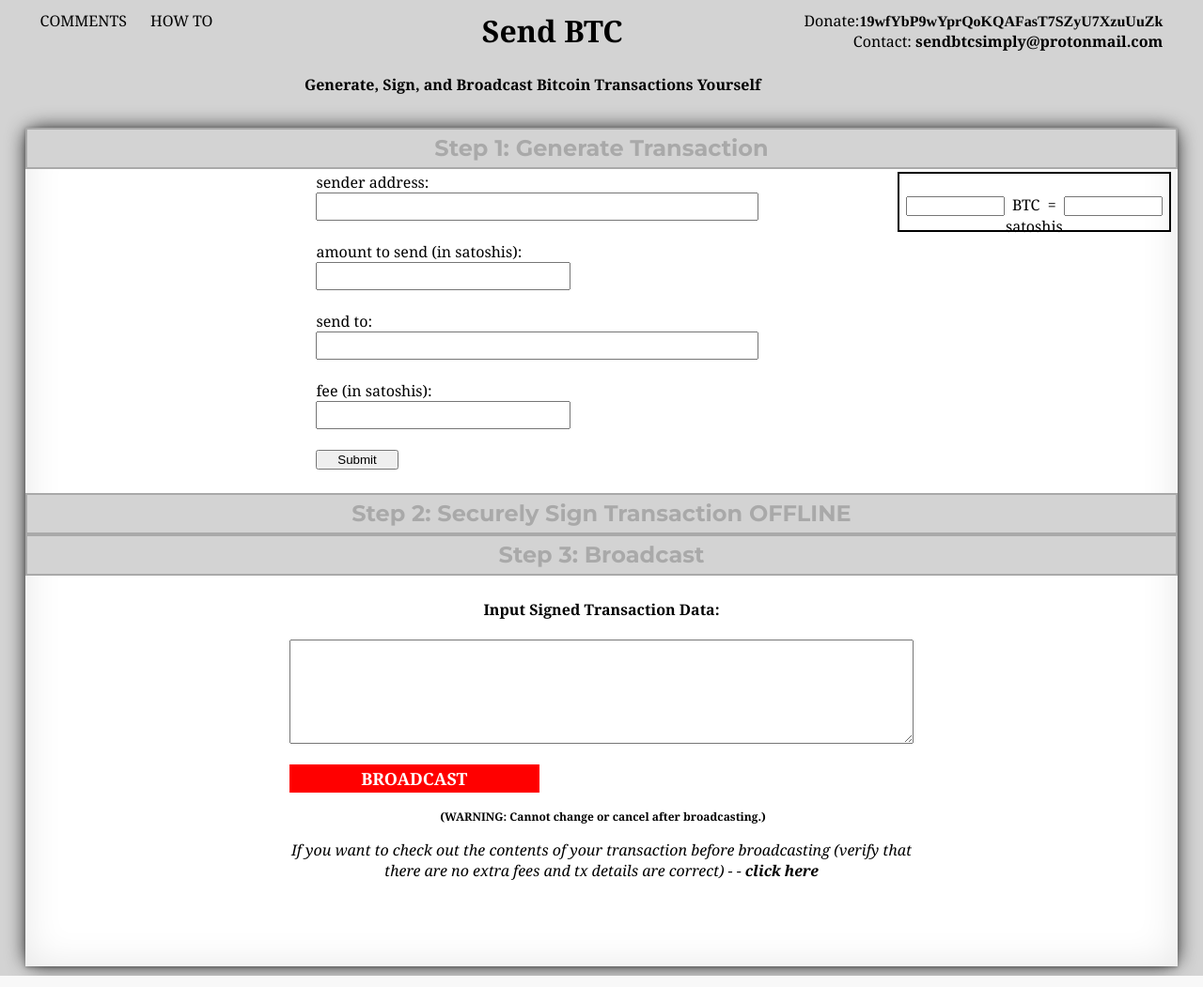
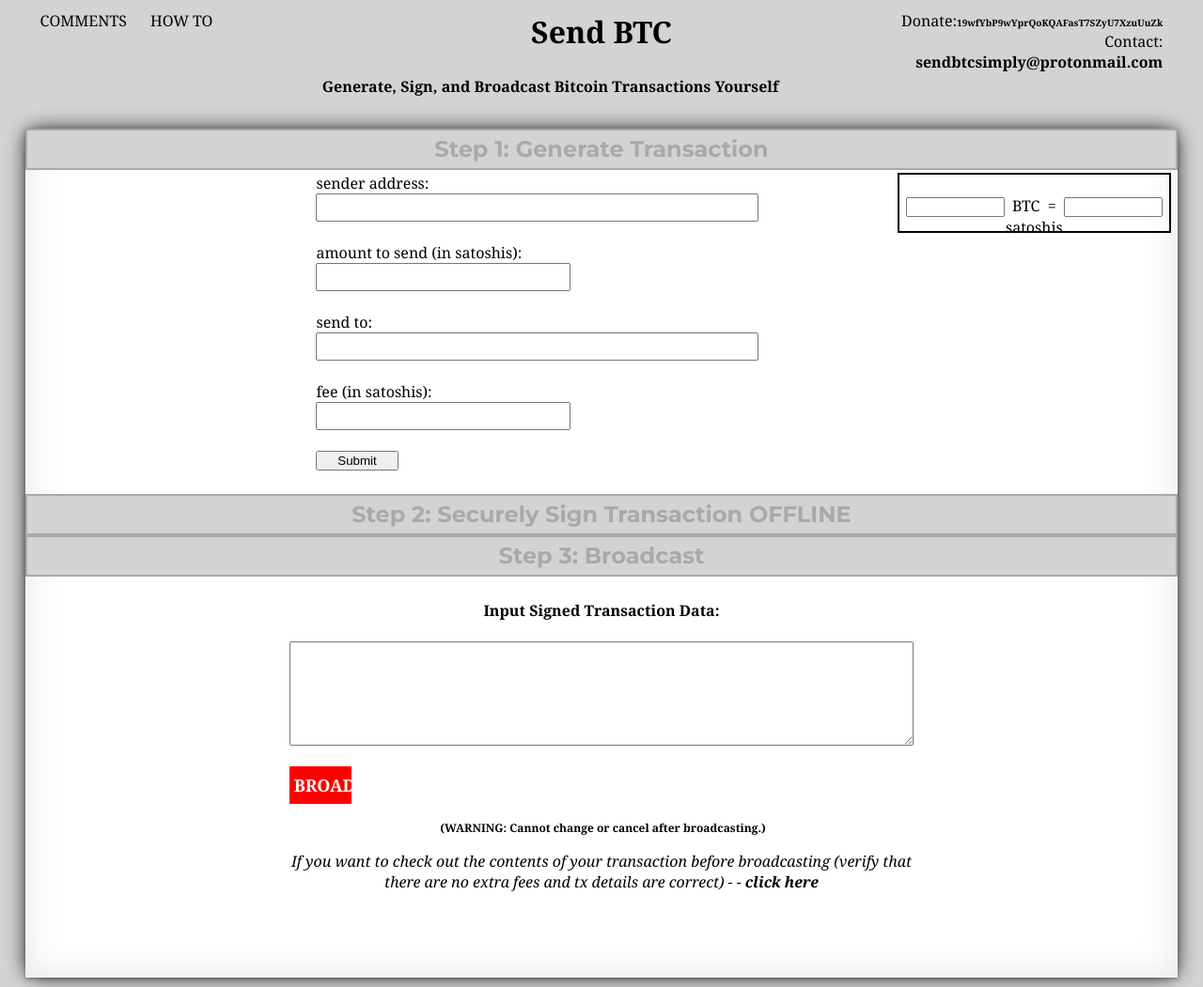
Before and after one commit to kassandraoftroy/sendBTCsimply, a Django app: page / in a window 1280 px wide. Shown: the whole page at 94% size. Run offline with Django 3.2, Linux system fonts and the light colour scheme; some libraries are stand-ins or nearby versions.

Commit message:
working on containers

```diff
--- a/sendbtc/templates/send.html
+++ b/sendbtc/templates/send.html
@@ -77,7 +77,7 @@
 			</td>
 			<td style='text-align: right; width:25%;vertical-align: top;'>
 				<p>
-					Donate:<strong><span style="font-family:times;">19wfYbP9wYprQoKQAFasT7SZyU7XzuUuZk</span></strong><br>
+					Donate:<strong><span style="font-family:'Montserrat' sans-serif;font-size:10px;">19wfYbP9wYprQoKQAFasT7SZyU7XzuUuZk</span></strong><br>
 					Contact:<strong> sendbtcsimply@protonmail.com</strong>
 				</p>
 			</td>
@@ -162,7 +162,7 @@
 				<td>
 					<h4 id='s_header'> Input Signed Transaction Data:</h4>
 					<textarea name="" cols="80" rows="7" wrap='hard' id='signed'></textarea><br><br>
-					<div id='broadcast' style="background-color:red;border:none;font-size:18px;font-family: 'Montserrat' sans-serif;color:white; height:30px; line-height: 30px;vertical-align: middle;width:40%;">&nbsp;<strong>BROADCAST</strong>&nbsp;</div><span style='font-size:12px;'><br><strong> &nbsp;(WARNING: Cannot change or cancel after broadcasting.) </strong></span>
+					<div id='broadcast' style="background-color:red;border:none;font-size:18px;font-family: 'Montserrat' sans-serif;color:white; height:40px; line-height: 40px;vertical-align: middle;width:66px;">&nbsp;<strong>BROADCAST</strong>&nbsp;</div><span style='font-size:12px;'><br><strong> &nbsp;(WARNING: Cannot change or cancel after broadcasting.) </strong></span>
 					<p>
 						<span style='font-style: italic;'>If you want to check out the contents of your transaction before broadcasting (verify that there are no extra fees and tx details are correct) - - <a href="https://live.blockcypher.com/btc/decodetx/" target='_blank' style='text-decoration:none;color:black;'><strong>click here</strong></a></span><br>
 					</p>
```
